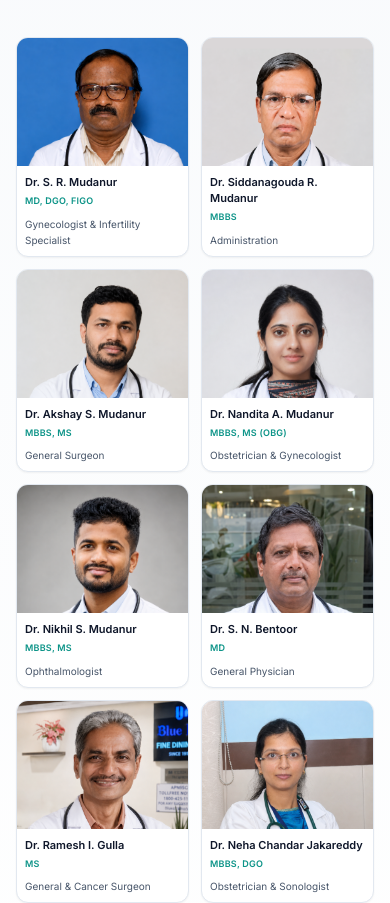
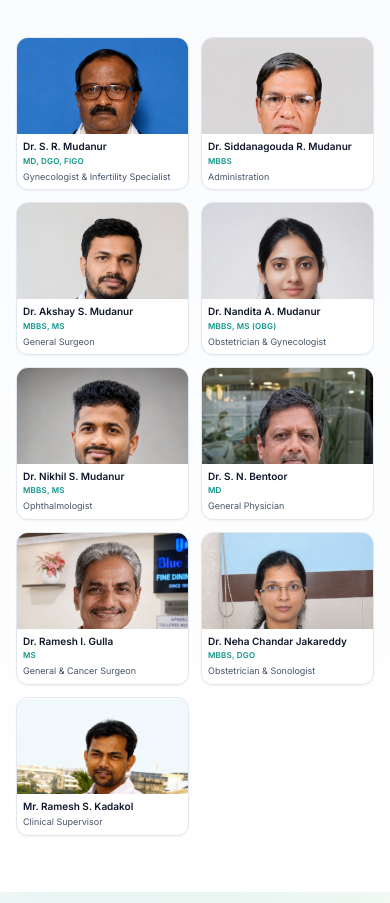
Before and after one commit to mallikarjunkorwar26/mudanur-hospital, a React (Vite) app: page / in a window 390 px wide. Shown: the part 3880-4783 px from the top of the page. Built offline with nearby package versions, Linux system fonts and the light colour scheme; no server answers.

Commit message:
fix: compact doctor cards on mobile, fix git tracking for dist/docs

```diff
--- a/src/components/Doctors.jsx
+++ b/src/components/Doctors.jsx
@@ -11,7 +11,7 @@ function DoctorCard({ d, i }) {
       style={{ "--reveal-delay": `${Math.min(i, 8) * 55}ms` }}
     >
       {/* Image */}
-      <div className="relative h-32 sm:h-40 md:h-52 lg:h-56 overflow-hidden bg-slate-100">
+      <div className="relative h-24 sm:h-40 md:h-52 lg:h-56 overflow-hidden bg-slate-100">
         {d.photo && !imgError ? (
           <img
             src={d.photo}
@@ -31,18 +31,18 @@ function DoctorCard({ d, i }) {
       </div>
 
       {/* Content */}
-      <div className="p-2 sm:p-3">
-        <h3 className="line-clamp-2 break-words text-[11px] font-semibold leading-4 text-slate-900 sm:text-sm">
+      <div className="p-1.5 sm:p-3">
+        <h3 className="line-clamp-2 break-words text-[10px] font-semibold leading-tight text-slate-900 sm:text-sm">
           {d.name}
         </h3>
 
         {d.qualification && (
-          <p className="mt-1 text-[9px] font-semibold uppercase tracking-wide text-brand-blue sm:text-[10px]">
+          <p className="mt-0.5 text-[8px] font-semibold uppercase tracking-wide text-brand-blue sm:text-[10px]">
             {d.qualification}
           </p>
         )}
 
-        <p className="mt-2 text-[10px] leading-4 text-slate-600 sm:text-[11px]">
+        <p className="mt-1 text-[9px] leading-snug text-slate-600 sm:text-[11px]">
           {d.specialization}
         </p>
       </div>
```
Also changed, not shown: 25 other files (tests, documents, lock files or other folders).
